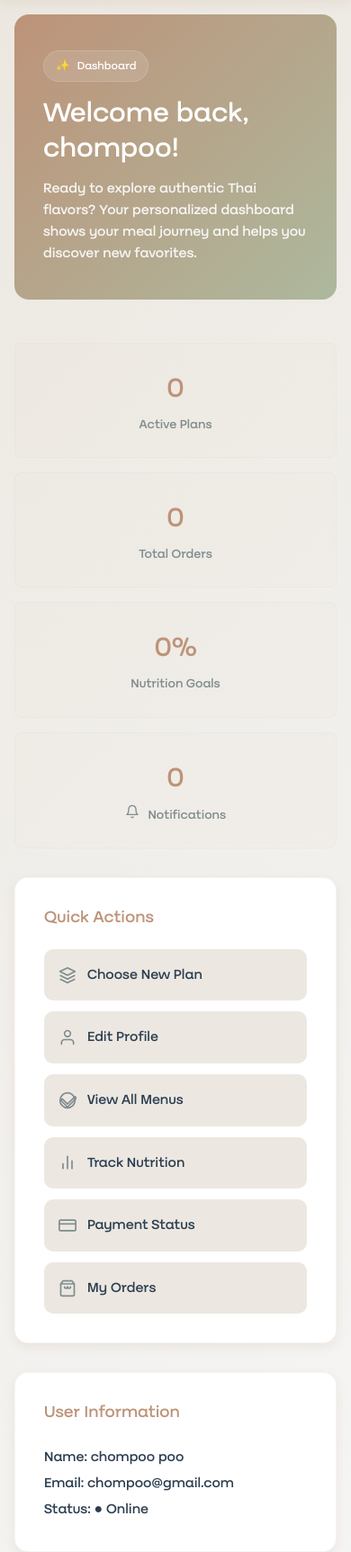
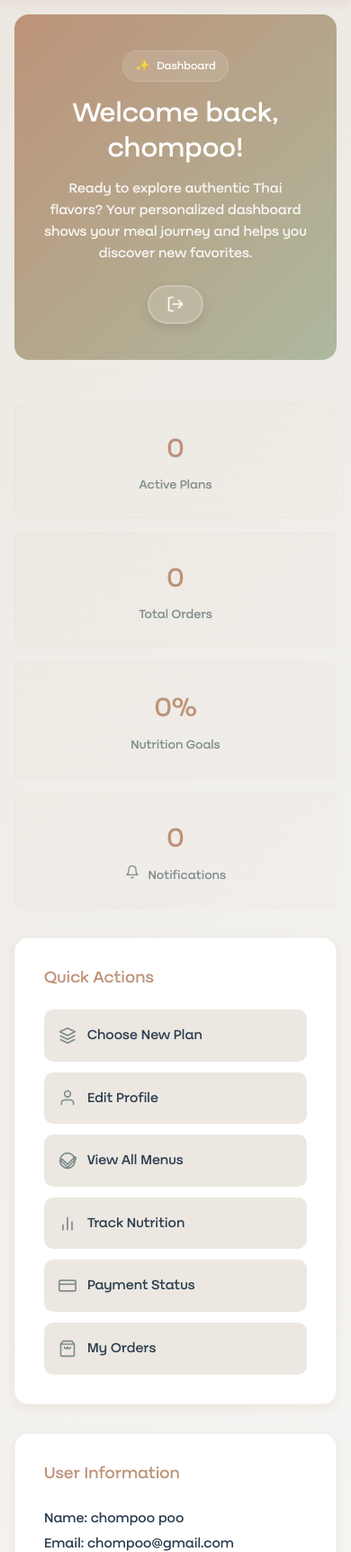
Before and after one commit to werawoot/Krua_Thai1, a PHP site: page /Krua_Thai1/dashboard.php in a window 390 px wide. Shown: the part 100-1825 px from the top of the page at 90% size. Run offline with PHP 8.4, Linux system fonts and the light colour scheme; a user stored in the database is signed in; data comes from the database, SQL or seed files in the repository; data that the repository does not hold is empty; some libraries are stand-ins or nearby versions.

Commit message:
signout stuff

```diff
--- a/KruaThai/dashboard.php
+++ b/KruaThai/dashboard.php
@@ -3,6 +3,7 @@
  * Dashboard with Error Handling - Updated with Somdul Table Theme
  * File: dashboard.php
  * UPDATED: Now uses header.php for consistent navigation and styling
+ * UPDATED: Added logout button to dashboard header
  */
 
 error_reporting(E_ALL);
@@ -206,6 +207,9 @@ $page_title = "Dashboard";
             position: relative;
             overflow: hidden;
             text-align: left;
+            display: flex;
+            justify-content: space-between;
+            align-items: flex-start;
         }
 
         .dashboard-header::before {
@@ -225,6 +229,40 @@ $page_title = "Dashboard";
             position: relative;
             z-index: 2;
             max-width: 600px;
+            flex: 1;
+        }
+
+        .logout-button {
+            position: relative;
+            z-index: 2;
+            background: rgba(255, 255, 255, 0.15);
+            backdrop-filter: blur(10px);
+            border: 2px solid rgba(255, 255, 255, 0.2);
+            color: var(--white);
+            padding: 0.75rem 1.5rem;
+            border-radius: 50px;
+            text-decoration: none;
+            font-family: 'BaticaSans', sans-serif;
+            font-weight: 600;
+            font-size: 0.9rem;
+            transition: all 0.3s ease;
+            display: flex;
+            align-items: center;
+            gap: 0.5rem;
+            white-space: nowrap;
+            box-shadow: 0 4px 12px rgba(0, 0, 0, 0.1);
+        }
+
+        .logout-button:hover {
+            background: rgba(255, 255, 255, 0.25);
+            border-color: rgba(255, 255, 255, 0.4);
+            transform: translateY(-2px);
+            box-shadow: 0 6px 20px rgba(0, 0, 0, 0.15);
+            color: var(--white);
+        }
+
+        .logout-button:active {
+            transform: translateY(0);
         }
 
         .welcome-badge {
@@ -586,8 +624,24 @@ $page_title = "Dashboard";
                 padding-top: 1rem;
             }
 
+            .dashboard-header {
+                flex-direction: column;
+                gap: 1.5rem;
+                align-items: stretch;
+                text-align: center;
+            }
+
+            .dashboard-welcome {
+                max-width: 100%;
+            }
+
             .dashboard-welcome h1 {
                 font-size: 2rem;
+            }
+
+            .logout-button {
+                align-self: center;
+                justify-content: center;
             }
 
             .stats-grid {
@@ -611,6 +665,20 @@ $page_title = "Dashboard";
         @media (max-width: 480px) {
             .stats-grid {
                 grid-template-columns: 1fr;
+            }
+
+            .logout-button {
+                padding: 0.6rem 1.2rem;
+                font-size: 0.85rem;
+            }
+
+            .logout-button span {
+                display: none;
+            }
+
+            .logout-button svg {
+                width: 20px;
+                height: 20px;
             }
         }
 
@@ -663,6 +731,14 @@ $page_title = "Dashboard";
                     <h1>Welcome back, <?php echo htmlspecialchars($user['first_name']); ?>!</h1>
                     <p>Ready to explore authentic Thai flavors? Your personalized dashboard shows your meal journey and helps you discover new favorites.</p>
                 </div>
+                <a href="logout.php" class="logout-button">
+                    <svg width="18" height="18" viewBox="0 0 24 24" fill="none" xmlns="http://www.w3.org/2000/svg">
+                        <path d="M9 21H5C4.46957 21 3.96086 20.7893 3.58579 20.4142C3.21071 20.0391 3 19.5304 3 19V5C3 4.46957 3.21071 3.96086 3.58579 3.58579C3.96086 3.21071 4.46957 3 5 3H9" stroke="currentColor" stroke-width="2" stroke-linecap="round" stroke-linejoin="round"/>
+                        <polyline points="16,17 21,12 16,7" stroke="currentColor" stroke-width="2" stroke-linecap="round" stroke-linejoin="round"/>
+                        <line x1="21" y1="12" x2="9" y2="12" stroke="currentColor" stroke-width="2" stroke-linecap="round" stroke-linejoin="round"/>
+                    </svg>
+                    <span>Sign Out</span>
+                </a>
             </div>
 
             <!-- Quick Stats -->
@@ -878,7 +954,7 @@ $page_title = "Dashboard";
                 </div>
                 <div class="dropdown-content" style="max-height: 400px; overflow-y: auto;">
                     <div style="padding: 1rem; text-align: center; color: var(--text-gray);">
-                        <div style="font-size: 1.5rem; margin-bottom: 0.5rem;">⳹</div>
+                        <div style="font-size: 1.5rem; margin-bottom: 0.5rem;">⏳</div>
                         Loading notifications...
                     </div>
                 </div>
@@ -914,7 +990,7 @@ $page_title = "Dashboard";
                 } else {
                     document.querySelector('.dropdown-content').innerHTML = `
                         <div style="padding: 2rem; text-align: center; color: var(--text-gray);">
-                            <div style="font-size: 2rem; margin-bottom: 0.5rem;">⌕</div>
+                            <div style="font-size: 2rem; margin-bottom: 0.5rem;">⚠️</div>
                             <p>Unable to load notifications</p>
                         </div>
                     `;
```
